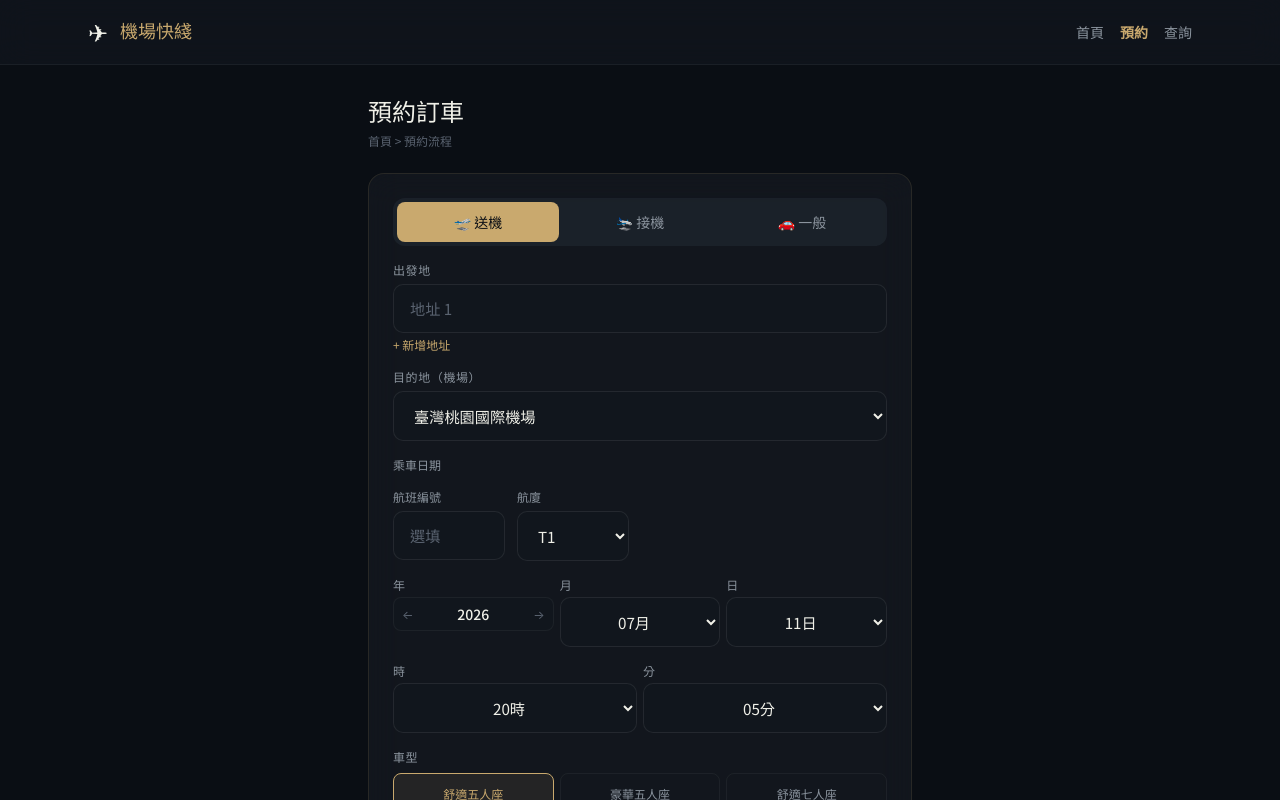
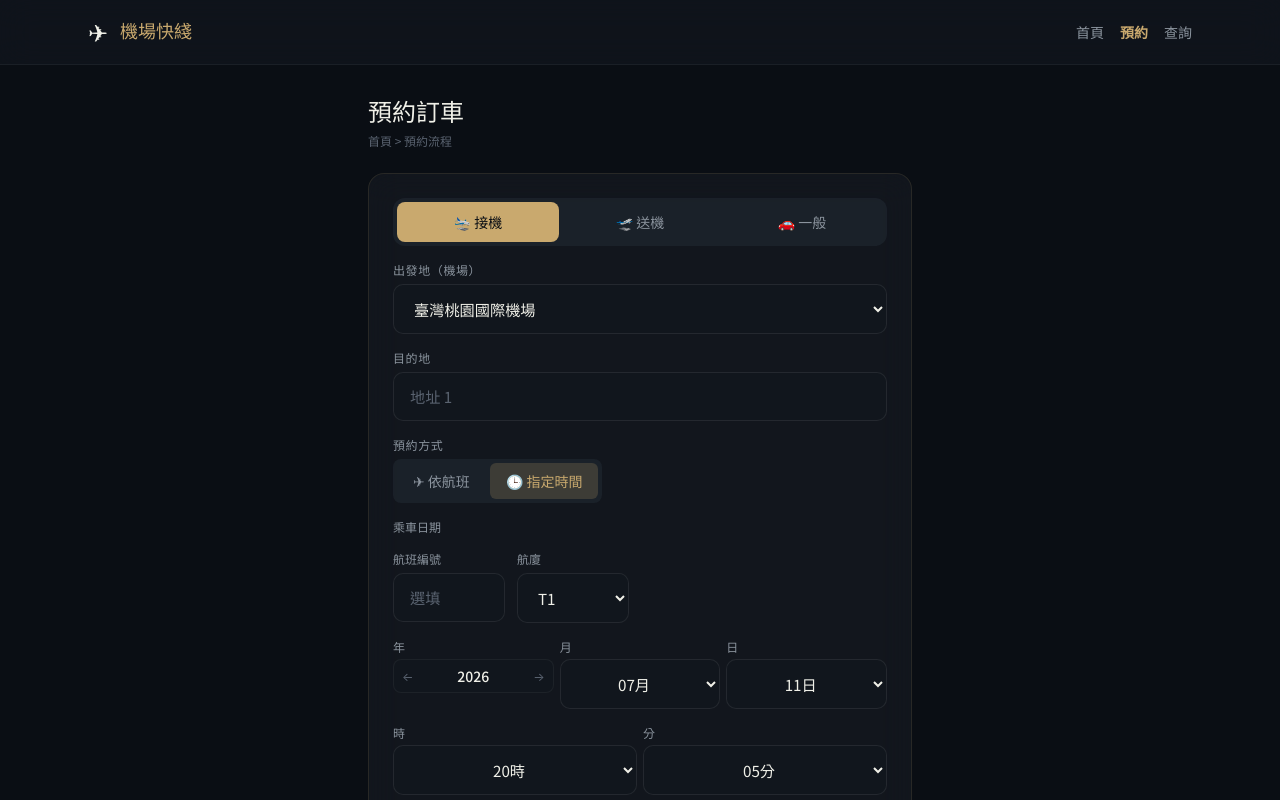
Before and after one commit to sy084309-boop/airport-transfer, a React (Vite) app in the folder client/: page /booking in a window 1280 px wide. Shown: the top 800 px of the page. Built offline with nearby package versions, Linux system fonts and the light colour scheme.

Commit message:
Re-add: tab order pickup first + addon quantity controls

```diff
--- a/client/src/pages/public/BookingPage.tsx
+++ b/client/src/pages/public/BookingPage.tsx
@@ -13,7 +13,7 @@ const MINUTES = ['00','05','10','15','20','25','30','35','40','45','50','55'];
 export default function BookingPage() {
   const nav = useNavigate();
   const user = useAuthStore(s => s.user);
-  const [tab,setTab] = useState<'pickup'|'sendoff'|'general'>('sendoff');
+  const [tab,setTab] = useState<'pickup'|'sendoff'|'general'>('pickup');
   const [mode,setMode] = useState<'flight'|'time'>('time');
   const [airport,setAirport] = useState(AIRPORTS[0]);
   const [dest,setDest] = useState('');
@@ -27,6 +27,7 @@ export default function BookingPage() {
   const [showServices,setShowServices]=useState(false);
   const [addrCount,setAddrCount]=useState(1); const [destAddrCount,setDestAddrCount]=useState(1); const [showContact,setShowContact]=useState(false);
   const [name,setName]=useState(''); const [phone,setPhone]=useState(''); const [email,setEmail]=useState('');
+  const [addonQtys, setAddonQtys] = useState<Record<number, number>>({});
   const [payment,setPayment]=useState('cash'); const [price,setPrice]=useState<number|null>(null); const [calculating,setCalculating]=useState(false);
 
   useEffect(() => {
@@ -45,12 +46,12 @@ export default function BookingPage() {
     if(!name) return alert('請填寫姓名');
     if(!phone) return alert('請填寫手機');
     const sched=`${year}-${month}-${day}T${hour}:${minute}:00`;
-    const extras=[signboard?`舉牌:${signboardTitle||''}/${signboardContent||''}`:null,signboard2?`第二組舉牌:${signboard2Title||''}/${signboard2Content||''}`:null].filter(Boolean).join(',');
+    const addonNames=['嬰兒座椅','兒童座椅','增高座墊','搬行李上樓','中途等待','攜帶寵物'];const extras=[signboard?`舉牌:${signboardTitle||''}/${signboardContent||''}`:null,signboard2?`第二組舉牌:${signboard2Title||''}/${signboard2Content||''}`:null,...addonNames.map((n,i)=>addonQtys[i]?`${n} x${addonQtys[i]}`:null)].filter(Boolean).join(',');
     const{data}=await api.post('/bookings',{bookingType:tab,pickupAddress:tab==='pickup'?airport:dest,dropoffAddress:tab==='pickup'?dest:airport,flightNumber:flightNo||null,scheduledPickupAt:sched,passengerCount:passengers,luggageCount:luggage,vehicleType:vehicle,paymentMethod:payment,specialRequests:extras||null});
     nav(`/track/${data.referenceCode}`);
   };
 
-  const tabs=[{key:'sendoff'as const,label:'🛫 送機'},{key:'pickup'as const,label:'🛬 接機'},{key:'general'as const,label:'🚗 一般'}];
+  const tabs=[{key:'pickup'as const,label:'🛬 接機'},{key:'sendoff'as const,label:'🛫 送機'},{key:'general'as const,label:'🚗 一般'}];
 
   return (
     <div className="min-h-screen bg-obsidian">
@@ -149,7 +150,7 @@ export default function BookingPage() {
             <label className="flex items-center gap-2 text-sm text-ivory/80 mb-1"><input type="checkbox" checked={signboard2} onChange={e=>setSignboard2(e.target.checked)} className="accent-gold" />第二組舉牌 +$200</label>
             {signboard2&&<div className="ml-6 space-y-1 mb-1"><input value={signboard2Title} onChange={e=>setSignboard2Title(e.target.value)} className="input-premium w-full text-xs" placeholder="舉牌文字主題"/><input value={signboard2Content} onChange={e=>setSignboard2Content(e.target.value)} className="input-premium w-full text-xs" placeholder="舉牌內容"/></div>}
             <button onClick={()=>setShowServices(!showServices)} className="text-xs text-gold hover:underline mt-1">{showServices?'▲ 收起':'▼ 更多加值服務'}</button>
-            {showServices&&<div className="grid grid-cols-2 gap-1 ml-4 mt-1">{[{l:'嬰兒座椅 0-1歲',p:200},{l:'兒童座椅 1-4歲',p:200},{l:'增高座墊 4-8歲',p:150},{l:'搬行李上樓(件)',p:100},{l:'中途等待(30分)',p:300},{l:'攜帶寵物',p:100}].map(s=><label key={s.l} className="flex items-center gap-1 text-xs text-mist"><input type="checkbox" className="accent-gold"/>{s.l} +${s.p}</label>)}</div>}
+            {showServices&&<div className="space-y-1.5 ml-4 mt-2">{[{l:'嬰兒座椅 0-1歲',p:200},{l:'兒童座椅 1-4歲',p:200},{l:'增高座墊 4-8歲',p:150},{l:'搬行李上樓(件)',p:100},{l:'中途等待(30分)',p:300},{l:'攜帶寵物',p:100}].map((s,i)=>{const qty=addonQtys[i]||0;return(<div key={s.l} className="flex items-center justify-between"><label className="flex items-center gap-1.5 cursor-pointer"><input type="checkbox" checked={qty>0} onChange={()=>setAddonQtys(prev=>qty>0?{...prev,[i]:0}:{...prev,[i]:1})} className="accent-gold"/><span className="text-xs text-mist">{s.l}<span className="text-gold ml-1">+${s.p}</span></span></label><div className="flex items-center gap-1"><button type="button" onClick={()=>setAddonQtys(prev=>({...prev,[i]:Math.max(0,(prev[i]||0)-1)}))} disabled={qty<=0} className="w-6 h-6 rounded border border-white/10 text-fog hover:text-ivory hover:border-white/20 text-xs leading-none disabled:opacity-30">−</button><span className="text-xs text-ivory w-5 text-center">{qty}</span><button type="button" onClick={()=>setAddonQtys(prev=>({...prev,[i]:(prev[i]||0)+1}))} className="w-6 h-6 rounded border border-white/10 text-fog hover:text-ivory hover:border-white/20 text-xs leading-none">+</button></div></div>)})}</div>}
           </div>
 
           {/* Payment */}
```
